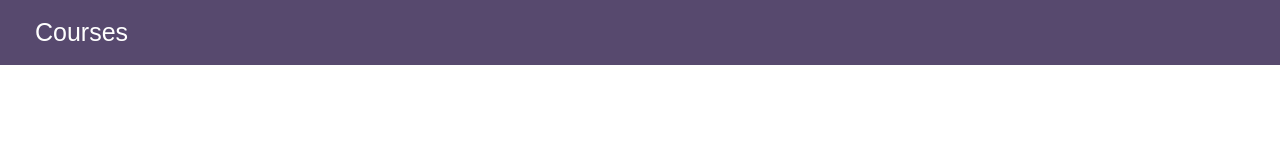
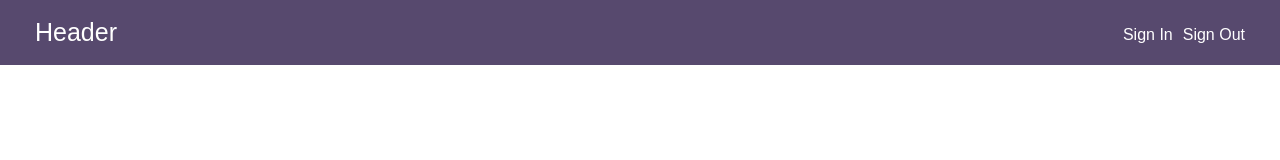
Before and after one commit to Stelkooo/full-stack-app-with-react-and-a-rest-api, a React (Create React App) app in the folder client/: page / in a window 1280 px wide. Shown: the top 160 px of the page. Built offline with nearby package versions, Linux system fonts and the light colour scheme.

Commit message:
header component

```diff
--- a/client/src/App.js
+++ b/client/src/App.js
@@ -1,13 +1,9 @@
-function App() {
-  return (
-    <header>
-      <div className='wrap header--flex'>
-        <h1 className='header--logo'>
-          <a>Courses</a>
-        </h1>
-      </div>
-    </header>
-  );
-}
+import React from 'react';
+
+import Header from './components/Header';
+
+const App = () => {
+  return <Header />;
+};
 
 export default App;
--- /dev/null
+++ b/client/src/components/Header.js
@@ -0,0 +1,21 @@
+import React from 'react';
+
+export default class Header extends React.PureComponent {
+  render() {
+    return (
+      <header>
+        <div className='wrap header--flex'>
+          <h1 className='header--logo'>
+            <a>Header</a>
+          </h1>
+          <nav className='header--signedout'>
+            <ul>
+              <li>Sign In</li>
+              <li>Sign Out</li>
+            </ul>
+          </nav>
+        </div>
+      </header>
+    );
+  }
+}
```
